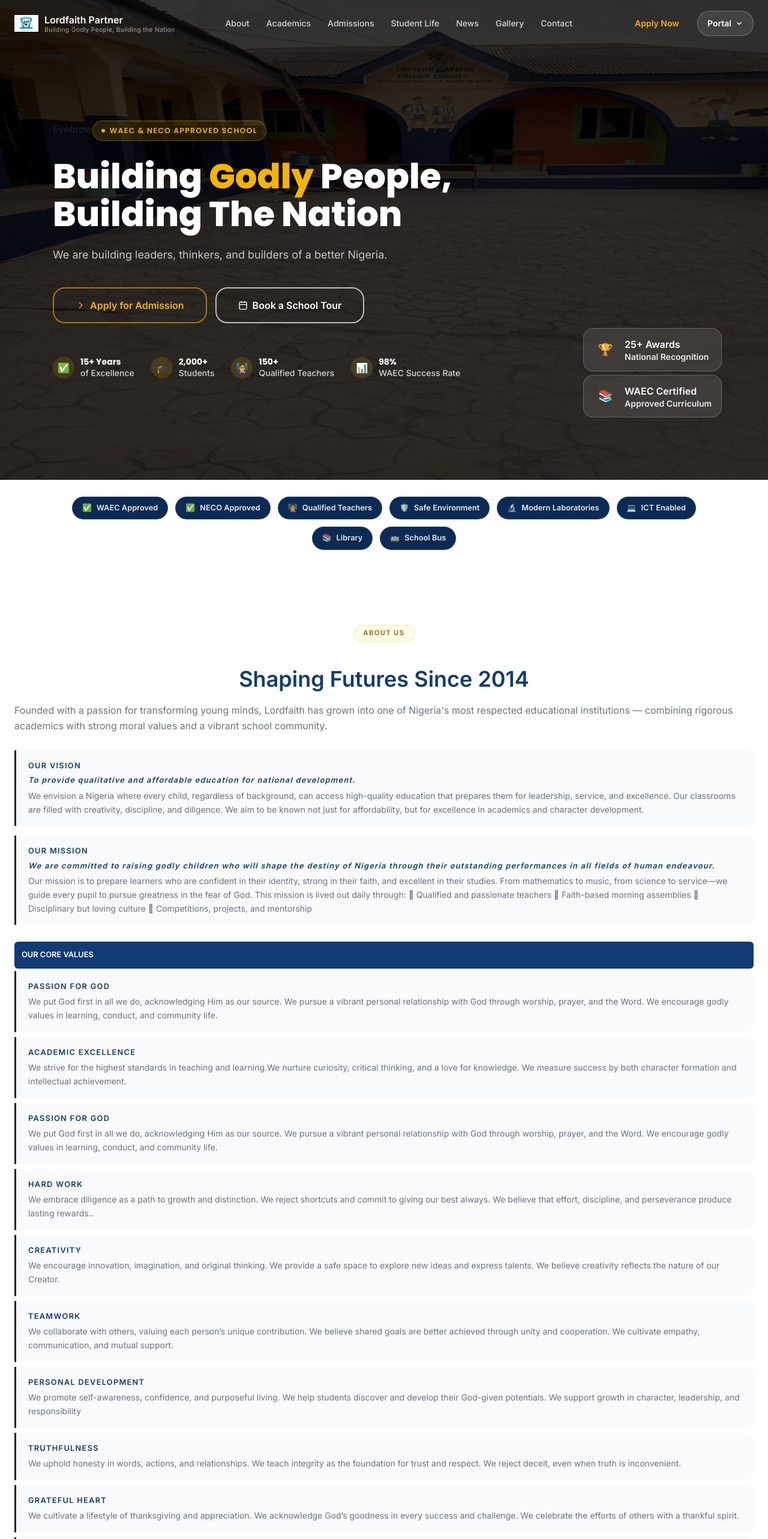
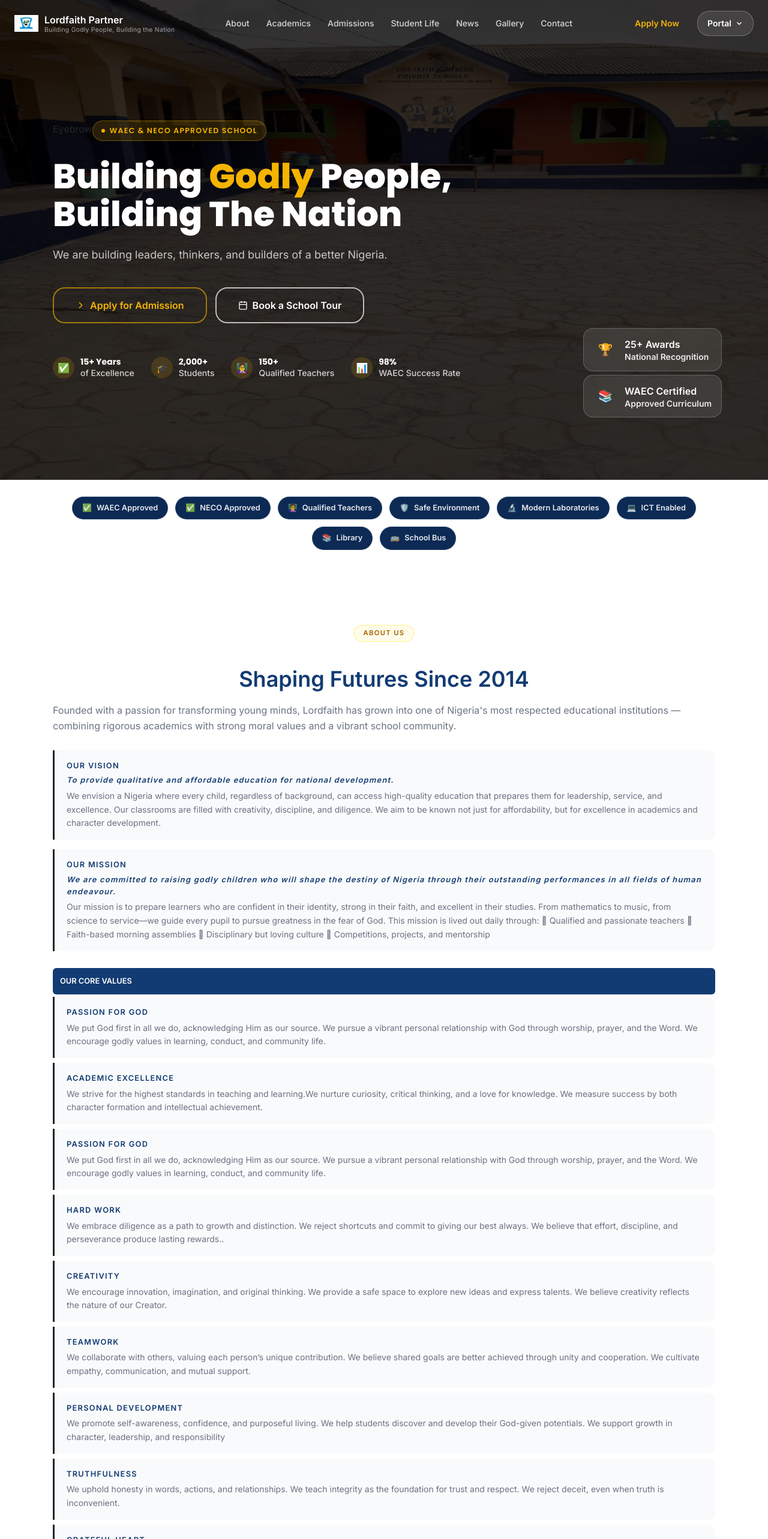
Before and after one commit to Ayomi-Dev/faith-partner-landing-page, a Next.js app: page / in a window 1280 px wide. Shown: the top 2566 px of the page at 60% size. Built offline with nearby package versions, Linux system fonts and the light colour scheme.

Commit message:
Adjusted width for about section for consistency

```diff
--- a/app/components/sections/About.tsx
+++ b/app/components/sections/About.tsx
@@ -75,7 +75,7 @@
 export function About() {
   return (
     <section id="about" className="py-24">
-      <div className="max-w-7xl mx-auto px-6">
+      <div className="max-w-6xl mx-auto px-6">
         <div className="text-center">
           <SectionLabel>About Us</SectionLabel>
         </div>
```
